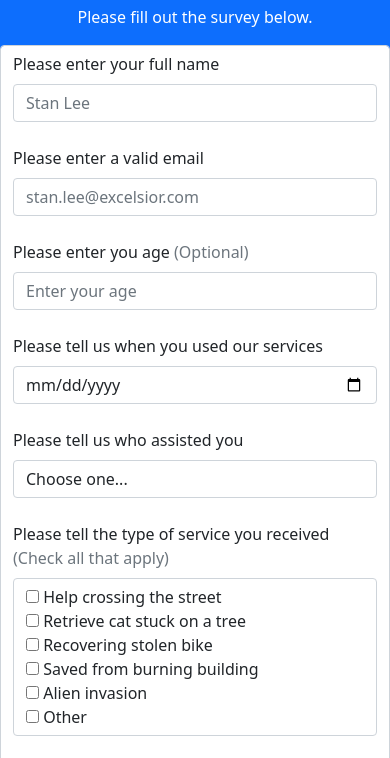
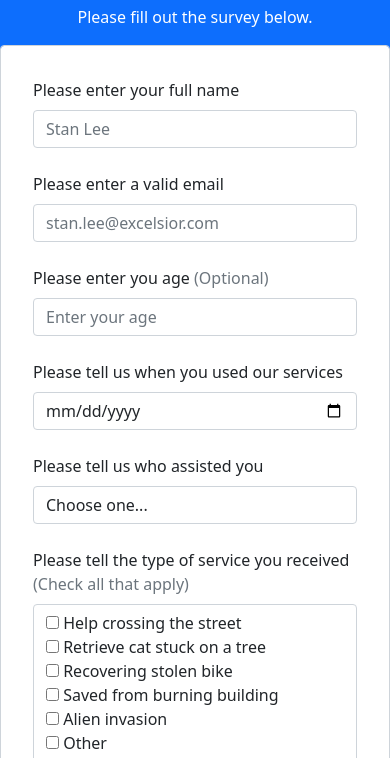
Before and after one commit to filipeqm94/avenger-experience-form, a plain HTML site: page index.html in a window 390 px wide. Shown: the part 70-828 px from the top of the page. Drawn offline with nearby package versions, Linux system fonts and the light colour scheme.

Commit message:
added a bit of padding on the form

```diff
--- a/styles.css
+++ b/styles.css
@@ -1,6 +1,11 @@
+#survey-form {
+  padding: 5rem;
+}
+
 @media only screen and (max-width: 576px) {
   #survey-form {
     width: 100vw;
+    padding: 2rem;
   }
 }
 
```
